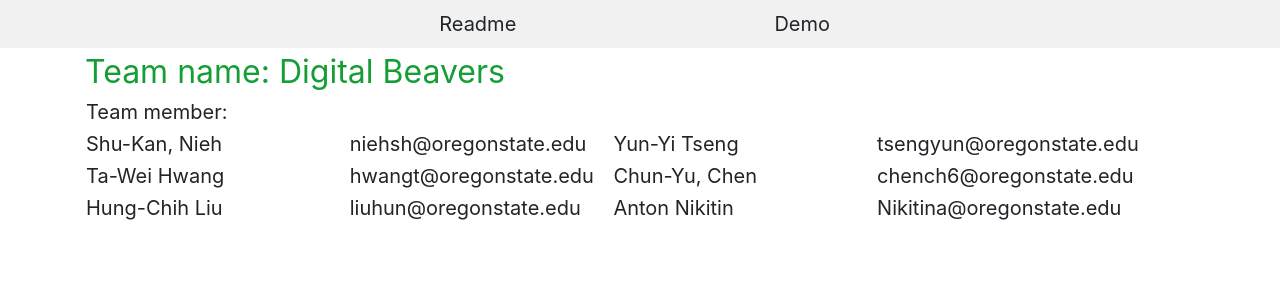
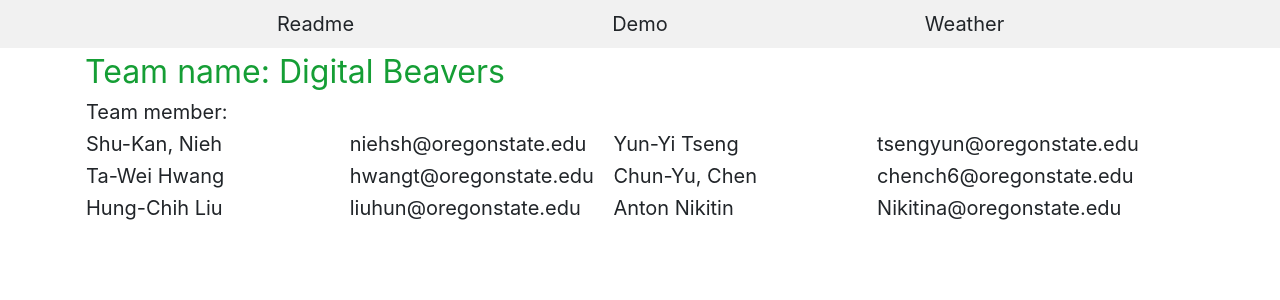
Before and after one commit to tso2381637/cs540_project, a Django app: page / in a window 1280 px wide. Shown: the top 300 px of the page. Run offline with Django 3.2, Linux system fonts and the light colour scheme; some libraries are stand-ins or nearby versions.

Commit message:
Weather Test

```diff
--- a/cs540_project/urls.py
+++ b/cs540_project/urls.py
@@ -26,5 +26,6 @@
     url(r'^admin/', admin.site.urls),
     url(r'^api/',include(router.urls)),
     path('',views.index,name='home-index'),
-    path('demo', views.demo, name = 'home-demo')
+    path('demo', views.demo, name = 'home-demo'),
+    path('weather', views.weather, name = 'home-weather')
 ]
--- a/home/templates/index.html
+++ b/home/templates/index.html
@@ -1,6 +1,7 @@
 {% extends "master.html" %}
 
 {% block content %}
+
 <table>
         <tr>
         <span style="font-size:2rem;color: #159e35;">Team name: Digital Beavers</span>
@@ -30,4 +31,5 @@
             <td>Nikitina@oregonstate.edu</td>
         </tr>
         </table>
+
 {% endblock content %}
--- a/home/templates/master.html
+++ b/home/templates/master.html
@@ -12,6 +12,7 @@
 <div class="header">
     <button class="btn btn-lg col-3 heading-button" onclick="location.href='{% url 'home-index' %}'">Readme</button>
     <button class="btn btn-lg col-3 heading-button" onclick="location.href='{% url 'home-demo' %}'">Demo</button>
+    <button class="btn btn-lg col-3 heading-button" onclick="location.href='{% url 'home-weather' %}'">Weather</button>
 </div>
 <div class="container">
     {% block content %}
--- /dev/null
+++ b/home/templates/weather.html
@@ -0,0 +1,6 @@
+{% extends "master.html" %}
+
+{% block content %}
+    {{ weads.cond1 }}
+
+{% endblock content %}
--- a/home/views.py
+++ b/home/views.py
@@ -7,15 +7,19 @@
 from django.http import HttpResponse
 
 from .serializer import AllCleanedCrashDataSerializer
-from .models import AllCleanedCrashData, query_data_by_args
+from .models import AllCleanedCrashData, query_data_by_args,WeaTest
+#from .weatherModels import WeaTest
 # Create your views here.
 
 def index(request):
-
     return render(request,'index.html')
 
 def demo(request):
     return render(request,'demo.html')
+
+def weather(request):
+    wead = WeaTest.objects.get(id=1)
+    return render(request,'weather.html',{'weads': wead})
 
 # @api_view(['GET',])
 # def demo(request):
```
Also changed, not shown: home/models.py (+12 -0 lines).
